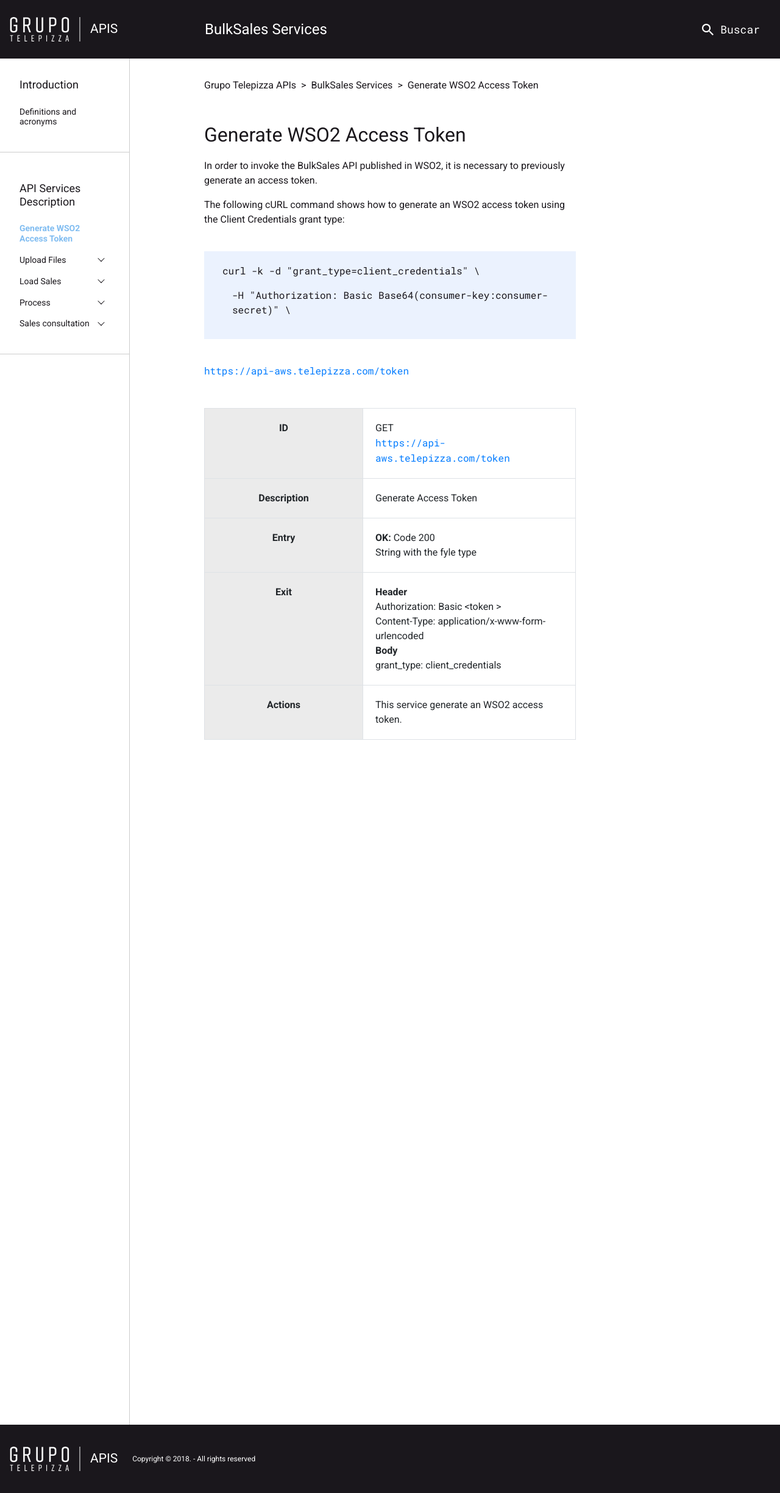
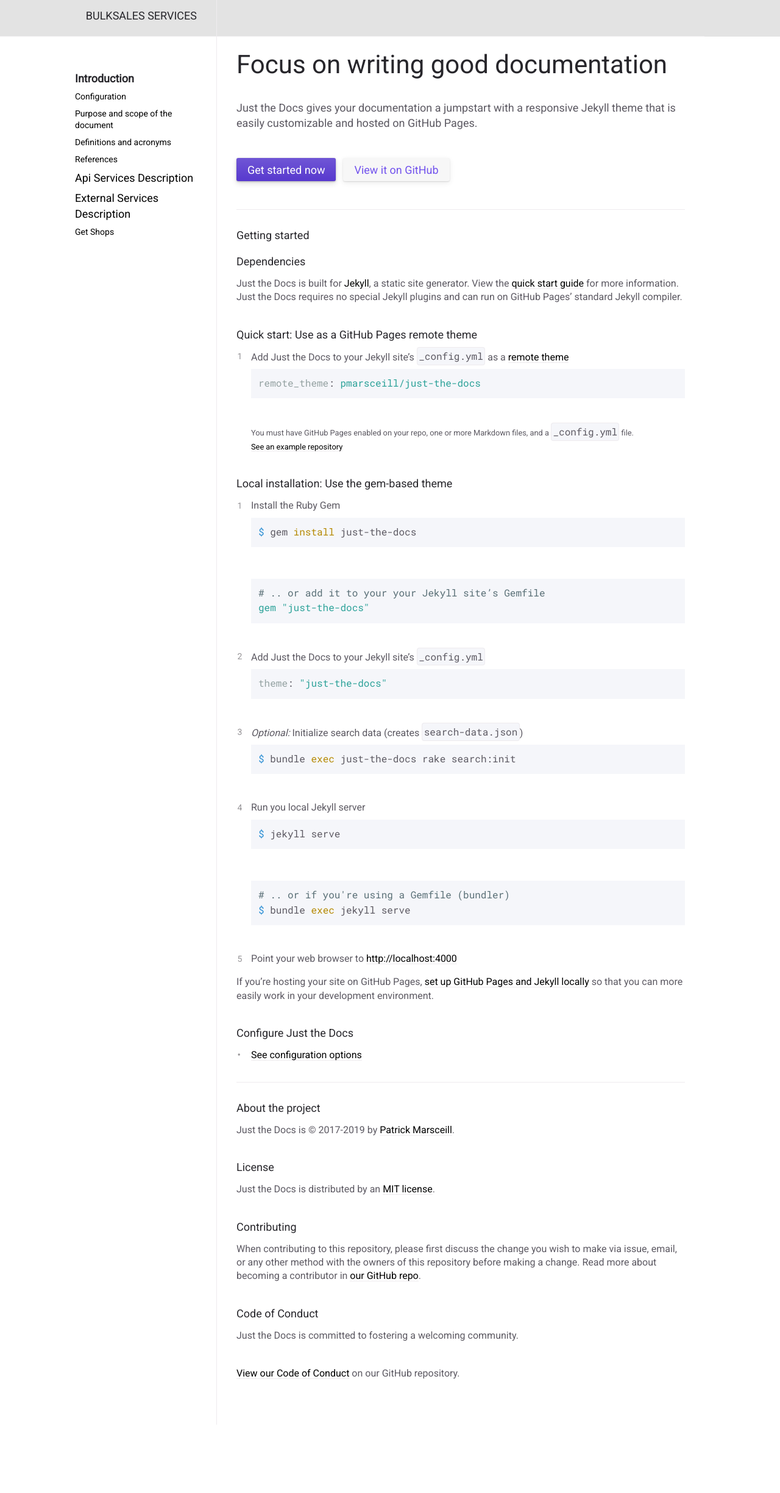
Before and after one commit to abeltranes/abeltranes.github.io, a Jekyll site: the page built from index.md, in a window 1280 px wide. Shown: the whole page at 61% size. Built offline with Jekyll 4.4.1, drawn with Linux system fonts in a browser that asks for light colours; after the commit the page ends 2336 px from its top, so only the background shows below that.

Commit message:
Add files via upload

```diff
--- a/_config.yml
+++ b/_config.yml
@@ -13,8 +13,8 @@
 # you will see them accessed via {{ site.title }}, {{ site.github_repo }}, and so on.
 # You can create any custom variable you would like, and they will be accessible
 # in the templates via {{ site.myvariable }}.
-title: BulkSales Services
-description: A theme of Grupo Telepizza for documentation
+title: Just the Docs
+description: A Jekyll theme for documentation
 baseurl: "" # the subpath of your site, e.g. /blog
 url: "https://abeltranes.github.io" # the base hostname & protocol for your site, e.g. http://example.com
 
--- a/_includes/head.html
+++ b/_includes/head.html
@@ -1,22 +1,28 @@
 <head>
-	<meta charset="UTF-8">
-	<meta name="viewport" content="width=device-width, initial-scale=1, shrink-to-fit=no">
-	<meta http-equiv="X-UA-Compatible" content="IE=edge,chrome=1">
-	<title>{{ page.title }} - {{ site.title }}</title>
-	<meta name="description" content="{{ page.description }}">
-	<link rel="icon" type="image/x-icon" href="./img/favicons/favicon.ico">
-	<link rel="apple-touch-icon" sizes="144x144" href="./img/favicons/apple-touch-icon.png">
-	<link rel="icon" type="image/png" sizes="32x32" href="./img/favicons/favicon-32x32.png">
-	<link rel="icon" type="image/png" sizes="16x16" href="./img/favicons/favicon-16x16.png">
-	<link rel="icon" type="image/png" href="./img/favicons/android-chrome-144x144.png" sizes="144x144">
-	<link rel="manifest" href="./img/favicons/site.webmanifest">
-	<link rel="mask-icon" href="./img/favicons/safari-pinned-tab.svg" color="#1a171c">
-	<meta name="theme-color" content="#ffffff">
-	<meta name="msapplication-TileColor" content="#1a171c">
-	<meta name="msapplication-TileImage" content="./img/favicons/mstile-150x150.png">
-	<meta name="apple-mobile-web-app-capable" content="yes">
-	<meta name="apple-mobile-web-app-status-bar-style" content="black-translucent">
-	<link rel="stylesheet" href="https://stackpath.bootstrapcdn.com/bootstrap/4.3.1/css/bootstrap.min.css" integrity="sha384-ggOyR0iXCbMQv3Xipma34MD+dH/1fQ784/j6cY/iJTQUOhcWr7x9JvoRxT2MZw1T" crossorigin="anonymous">
-	<link href="https://fonts.googleapis.com/css?family=Roboto+Mono|Roboto:400,700" rel="stylesheet">
-  <link rel="stylesheet" href="{{ "/assets/css/styles.css" | absolute_url }}">
+  <meta charset="UTF-8">
+  <meta http-equiv="X-UA-Compatible" content="IE=Edge">
+  {% if page.description %}
+  <meta name="Description" content="{{ page.description }}">
+  {% endif %}
+
+  <title>{{ page.title }} - {{ site.title }}</title>
+  <link rel="stylesheet" href="{{ "/assets/css/just-the-docs.css" | absolute_url }}">
+  <link href="https://fonts.googleapis.com/css?family=Roboto|Roboto+Mono" rel="stylesheet">
+  {% if site.ga_tracking != nil %}
+    <script>
+      window.ga=window.ga||function(){(ga.q=ga.q||[]).push(arguments)};ga.l=+new Date;
+      ga('create', '{{ site.ga_tracking }}', '{{ site.url }}');
+      ga('send', 'pageview');
+    </script>
+    <script async src="https://www.google-analytics.com/analytics.js"></script>
+  {% endif %}
+
+  {% if site.search_enabled != nil %}
+    <script type="text/javascript" src="{{ "/assets/js/vendor/lunr.min.js" | absolute_url }}"></script>
+  {% endif %}
+  <script type="text/javascript" src="{{ "/assets/js/just-the-docs.js" | absolute_url }}"></script>
+
+  <meta name="viewport" content="width=device-width, initial-scale=1">
+
+{% seo %}
 </head>
--- a/_layouts/default.html
+++ b/_layouts/default.html
@@ -1,110 +1,79 @@
-<!doctype html>
+<!DOCTYPE html>
+
 <html lang="{{ site.lang | default: "en-US" }}">
 {% include head.html %}
 <body>
-	{% include offcanvas.html %}
-	<header>
-		<div class="l-header fixed-top">
-			<div class="bg-base-dark">
-				<!-- Search input -->
-				<div class="m-search align-items-center justify-content-between bg-base-light" id="search-box" style="display: none;">
-					<form class="w-100">
-						<div class="form-group m-0">
-							<input type="text" class="form-control" placeholder="Busca..." autocomplete="off">
+
+  <div class="page-wrap">
+    <div class="side-bar">
+      <a href="{{ site.url }}{{ site.baseurl }}" class="site-title fs-6 lh-tight" style="width: 100%;">BULKSALES SERVICES</a>
+      <span class="fs-3"><button class="js-main-nav-trigger navigation-list-toggle btn btn-outline" type="button" data-text-toggle="Hide">Menu</button></span>
+      <div class="navigation main-nav js-main-nav">
+        {% include nav.html %}
       </div>
-					</form>
-					<a href="#" class="icon-close" id="search-close" data-dismiss="modal" aria-label="Close"></a>
+      <!-- <footer role="contentinfo" class="site-footer" style="width: 100%; text-align: right;">
+        <h2 style="font-size: 16px;">BulkSales Services</h2>
+        <p style="font-size: 12px;">Copyright 2018 - BulkSales Services - All rights reserved</p>
+      </footer> -->
     </div>
-				<!-- Search input -->
-				<div class="px-3">
-					<div class="m-navbar d-flex justify-content-start justify-content-lg-between align-items-end align-items-lg-center">
-						<div class="m-logo d-flex align-items-center">
-							<div class="border-right pr-2 pr-lg-3">
-								<a href="/" class="m-navbar__brand">Logo</a>
+    <div class="main-content-wrap js-main-content" tabindex="0">
+      <div class="page-header">
+        <div class="main-content">
+          {% if site.search_enabled != nil %}
+          <div class="search js-search">
+            <!-- <div class="search-input-wrap">
+              <input type="text" class="js-search-input search-input" tabindex="0" placeholder="Buscar" aria-label="Search {{ site.title }}" autocomplete="off">
+              <svg width="14" height="14" viewBox="0 0 28 28" xmlns="http://www.w3.org/2000/svg" class="search-icon"><title>Search</title><g fill-rule="nonzero"><path d="M17.332 20.735c-5.537 0-10-4.6-10-10.247 0-5.646 4.463-10.247 10-10.247 5.536 0 10 4.601 10 10.247s-4.464 10.247-10 10.247zm0-4c3.3 0 6-2.783 6-6.247 0-3.463-2.7-6.247-6-6.247s-6 2.784-6 6.247c0 3.464 2.7 6.247 6 6.247z"/><path d="M11.672 13.791L.192 25.271 3.02 28.1 14.5 16.62z"/></g></svg>
+            </div> -->
+            <div class="js-search-results search-results-wrap"></div>
           </div>
-							<div class="pl-2 pl-lg-3">
-								<p class="m-logo__text text-base-light m-0">APIS</p>
+          {% endif %}
+          <!-- {% if site.aux_links != nil %}
+            <ul class="list-style-none text-small mt-md-1 mb-md-1 pb-4 pb-md-0 js-aux-nav aux-nav">
+              {% for link in site.aux_links %}
+                <li class="d-inline-block my-0{% unless forloop.last %} mr-2{% endunless %}"><a href="{{ link.last }}">{{ link.first }}</a></li>
+              {% endfor %}
+            </ul>
+          {% endif %} -->
         </div>
       </div>
-						<div class="d-flex align-items-center">
-							<button class="navbar-toggler d-inline-block d-lg-none" id="btn-off-canvas" type="button">
-								<span class="icon-bar"></span>
-								<span class="icon-bar"></span>
-								<span class="icon-bar"></span>
-							</button>
-						</div>
-						<div class="m-navbar__title offset-lg-3 mr-auto mr-lg-0">
-							<p class="text-base-light mb-2 mb-lg-0">BulkSales Services</p>
-						</div>
-						<div class="d-flex align-items-center">
-							<a href="#" id="show-search-box" class="btn btn-link"><img src="/assets/images/icons/icon-search.svg" width="19" height="19" alt=""><span class="d-none d-lg-inline-block">&nbsp;Buscar</span></a>
+      <div class="main-content">
+        {% unless page.url == "/" %}
+          {% if page.parent %}
+            <nav class="breadcrumb-nav">
+              <ol class="breadcrumb-nav-list">
+                {% if page.grand_parent %}
+                  <li class="breadcrumb-nav-list-item"><a href="{{ first_level_url }}">{{ page.grand_parent }}</a></li>
+                  <li class="breadcrumb-nav-list-item"><a href="{{ second_level_url }}">{{ page.parent }}</a></li>
+                {% else %}
+                  <li class="breadcrumb-nav-list-item"><a href="{{ first_level_url }}">{{ page.parent }}</a></li>
+                {% endif %}
+                <li class="breadcrumb-nav-list-item"><span>{{ page.title }}</span></li>
+              </ol>
+            </nav>
+          {% endif %}
+        {% endunless %}
+        <div id="main-content" class="page-content" role="main">
+          {{ content }}
+
+          {% if page.has_children == true and page.has_toc != false %}
+          <hr>
+          <h2 class="text-delta">Table of contents</h2>
+          {% assign children_list = site.pages | sort:"nav_order" %}
+          <ul>
+            {% for child in children_list %}
+              {% if child.parent == page.title and child.title != page.title %}
+              <li>
+                <a href="{{ child.url | absolute_url }}">{{ child.title }}</a>
+              </li>
+              {% endif %}
+            {% endfor %}
+          </ul>
+          {% endif %}
         </div>
       </div>
     </div>
   </div>
-		</div>
-	</header>
 
-	<div class="container-fluid">
-		<div class="row">
-			{% include sidebar.html %}
-			<main class="col-12 col-lg-9 col-xl-6 offset-xl-1 bd-content" role="main">
-				<nav aria-label="breadcrumb">
-					<ol class="m-breadcrumb breadcrumb">
-						<li class="breadcrumb-item"><a href="#">Grupo Telepizza APIs</a></li>
-						<li class="breadcrumb-item"><a href="#">BulkSales Services</a></li>
-						<li class="breadcrumb-item active" aria-current="page">Generate WSO2 Access Token</li>
-					</ol>
-				</nav>
-				<h1 class="bd-title" id="content">Generate WSO2 Access Token</h1>
-				<p>In order to invoke the BulkSales API published in WSO2, it is necessary to previously generate an access token.</p>
-				<p>The following cURL command shows how to generate an WSO2 access token using the Client Credentials grant type:</p>
-				<div class="bd-callout bd-callout-info">
-					<p>
-						<span class="d-inline-block mb-3">curl -k -d "grant_type=client_credentials" \</span>
-						<span class="d-inline-block ml-3">-H "Authorization: Basic Base64(consumer-key:consumer-secret)" \</span>
-					</p>
-				</div>
-				<p><a href="https://api-aws.telepizza.com/token" class="bd-link">https://api-aws.telepizza.com/token</a></p>
-				<table class="table table-bordered mt-5">
-					<tbody>
-						<tr>
-							<th scope="row" class="text-center">ID</th>
-							<td><span class="d-block text-uppercase">Get</span> <a href="https://api-aws.telepizza.com/token" class="bd-link">https://api-aws.telepizza.com/token</a></td>
-						</tr>
-						<tr>
-							<th scope="row" class="text-center">Description</th>
-							<td>Generate Access Token</td>
-						</tr>
-						<tr>
-							<th scope="row" class="text-center">Entry</th>
-							<td>
-								<span class="d-block"><strong>OK:</strong> Code 200</span>
-								<span class="d-block">String with the fyle type</span>
-							</td>
-						</tr>
-						<tr>
-							<th scope="row" class="text-center">Exit</th>
-							<td>
-								<span class="d-block"><strong>Header</strong></span>
-								<span class="d-block">Authorization: Basic <span>
-										<</span>token <span>>
-									</span></span>
-								<span class="d-block">Content-Type: application/x-www-form-urlencoded</span>
-								<span class="d-block"><strong>Body</strong></span>
-								<span class="d-block">grant_type: client_credentials</span>
-							</td>
-						</tr>
-						<tr>
-							<th scope="row" class="text-center">Actions</th>
-							<td>This service generate an WSO2 access token.</td>
-						</tr>
-					</tbody>
-				</table>
-			</main>
-		</div>
-	</div>
-	{% include footer.html %}
 </body>
-
 </html>
```
Lines whose indentation alone changed are shown as unchanged.
